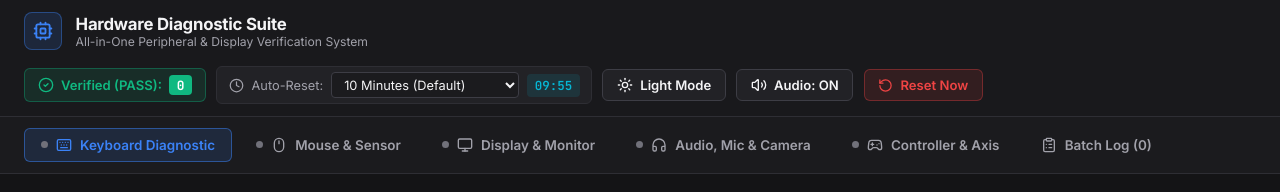
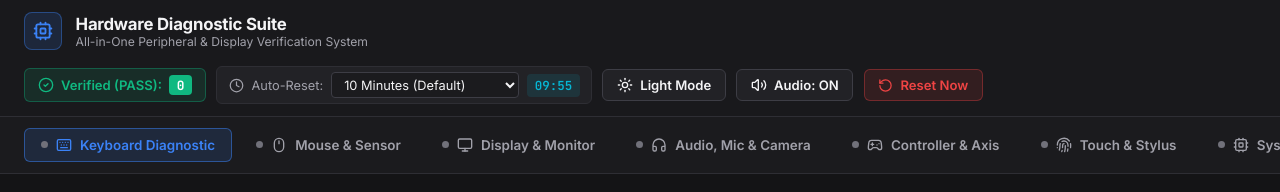
Before and after one commit to Noidea1001/KeyandScreenTest, a React (Vite) app: page /#keyboard in a window 1280 px wide. Shown: the top 192 px of the page. Built offline with nearby package versions, Linux system fonts and the light colour scheme.

Commit message:
feat(nav): add Touch & Stylus and System & Battery navigation tabs

```diff
--- a/src/components/Navigation.tsx
+++ b/src/components/Navigation.tsx
@@ -5,6 +5,8 @@ import {
   Monitor,
   Headphones,
   Gamepad2,
+  Fingerprint,
+  Cpu,
   ClipboardList
 } from 'lucide-react';
 import { ModuleTab } from '../types/hardware';
@@ -28,6 +30,8 @@ export const Navigation: React.FC<NavigationProps> = ({
     { id: 'screen', label: 'Display & Monitor', icon: <Monitor size={16} /> },
     { id: 'media', label: 'Audio, Mic & Camera', icon: <Headphones size={16} /> },
     { id: 'gamepad', label: 'Controller & Axis', icon: <Gamepad2 size={16} /> },
+    { id: 'touch', label: 'Touch & Stylus', icon: <Fingerprint size={16} /> },
+    { id: 'system', label: 'System & Battery', icon: <Cpu size={16} /> },
     {
       id: 'history',
       label: `Batch Log (${historyCount})`,
```
